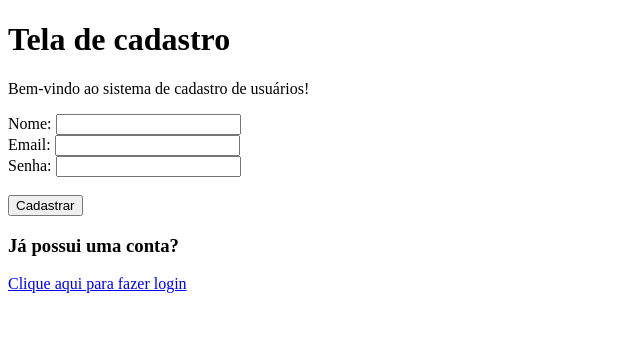
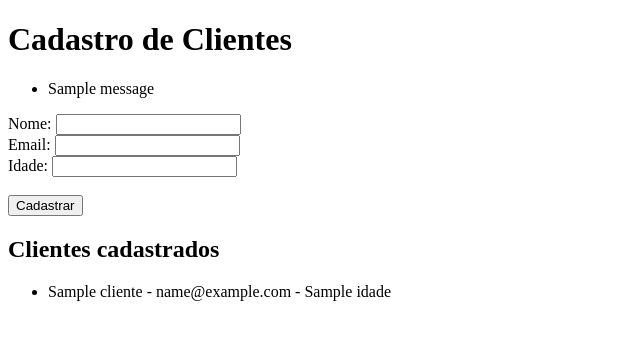
Before and after one commit to Lfelix05/qualidade-teste-software, a Flask app: template v2_refatorado/templates/index.html in a window 1280 px wide. Shown: the top 340 px of the page, without its empty margins (0-640 px from the left). Run offline with Flask 3, Linux system fonts and the light colour scheme; the template is opened without the code that fills it: most values are stand-ins (such as "Sample title", 1, 10 or a date in 2020); one stand-in notice (Sample message) is shown.

Commit message:
Refactor app: add v2 services, repo, tests
Introduce a refactored v2 app with proper layering and tests. Added services/ (clientes_service) with validation and DadosInvalidosError, repository/ (clientes_repository) for SQLite access, and updated templates (index.html) to show/list clients and flash messages. Updated v2 app to use the service/repository, create DB table on startup, and handle registrations. Added conftest to include v2_refatorado on sys.path and pytest tests for validar_dados. Replaced v1 demo with a simple Flask demo app and removed unused login.html.

```diff
--- /dev/null
+++ b/conftest.py
@@ -0,0 +1,4 @@
+import os
+import sys
+
+sys.path.insert(0, os.path.join(os.path.dirname(__file__), 'v2_refatorado'))
--- a/v1_com_problemas/app.py
+++ b/v1_com_problemas/app.py
@@ -1,58 +1,43 @@
-import os
+from flask import Flask, request
+import sqlite3
 
-class user:
-    def __init__(self, name, email, password):
-        self.name = name
-        self.email = email
-        self.password = password
+app = Flask(__name__)
 
-    users = []
+conn = sqlite3.connect('clientes.db', check_same_thread=False)
+conn.execute('CREATE TABLE IF NOT EXISTS clientes (id INTEGER PRIMARY KEY AUTOINCREMENT, nome TEXT, email TEXT, idade TEXT)')
+conn.commit()
 
-    def add_user(self):
-        self.users.append(self)
 
-    @classmethod
-    def get_users(cls):
-        return cls.users
+@app.route('/')
+def index():
+    linhas = conn.execute('SELECT nome, email, idade FROM clientes').fetchall()
 
-    @classmethod
-    def login(cls, email, password):
-        for user in cls.users:
-            if user.email == email and user.password == password:
-                return True
-        return False
+    html = '<h1>Cadastro de Clientes</h1>'
+    html += '<form method="POST" action="/cadastrar">'
+    html += 'Nome: <input name="nome"><br>'
+    html += 'Email: <input name="email"><br>'
+    html += 'Idade: <input name="idade"><br>'
+    html += '<input type="submit" value="Cadastrar">'
+    html += '</form>'
+    html += '<h2>Clientes cadastrados</h2><ul>'
+    for linha in linhas:
+        html += f'<li>{linha[0]} - {linha[1]} - {linha[2]}</li>'
+    html += '</ul>'
+    return html
 
-def main():
-    print("Bem vindo ao sistema de cadastro de usuários!")
-    print("Digite 1 para cadastrar um novo usuário.")
-    print("Digite 2 para fazer login.")
-    print("Digite 3 para sair.")
-    input_option = input(" ")
-    match input_option:
-        case "1":
-            name = input("Digite seu nome: ")
-            email = input("Digite seu email: ")
-            password = input("Digite sua senha: ")
-            new_user = user(name, email, password)
-            new_user.add_user()
-            os.system('cls' if os.name == 'nt' else 'clear')
-            print("Usuário cadastrado com sucesso!")
-            main()
-        case "2":
-            email = input("Digite seu email: ")
-            password = input("Digite sua senha: ")
-            if user.login(email, password):
-                os.system('cls' if os.name == 'nt' else 'clear')
-                print(f"Olá {user.get_users()[0].name}! Login realizado com sucesso!")
-                exit()
-            else:
-                os.system('cls' if os.name == 'nt' else 'clear')
-                print("Email ou senha incorretos.")
-            main()
-        case "3":
-            os.system('cls' if os.name == 'nt' else 'clear')
-            print("Saindo do sistema...")
-            exit()
 
-if __name__ == "__main__":
-    main()
+@app.route('/cadastrar', methods=['POST'])
+def cadastrar():
+    n = request.form['nome']
+    e = request.form['email']
+    i = request.form['idade']
+
+    query = "INSERT INTO clientes (nome, email, idade) VALUES ('" + n + "', '" + e + "', '" + i + "')"
+    conn.execute(query)
+    conn.commit()
+
+    return f'<p>Cliente {n} cadastrado com sucesso!</p><a href="/">Voltar</a>'
+
+
+if __name__ == '__main__':
+    app.run(debug=True)
--- a/v2_refatorado/app.py
+++ b/v2_refatorado/app.py
@@ -1,67 +1,35 @@
-import bcrypt
-from flask import Flask, request, jsonify, render_template
+from flask import Flask, request, render_template, redirect, url_for, flash
+
+from services import clientes_service
+from services.clientes_service import DadosInvalidosError
+from repository import clientes_repository
 
 app = Flask(__name__)
+app.secret_key = 'chave-secreta-apenas-para-fins-didaticos'
+
+clientes_repository.criar_tabela()
+
 
 @app.route('/')
 def index():
-    return render_template('index.html')
-
-@app.route('/login.html')
-def login_page():
-    return render_template('login.html')
-
-class user:
-    def __init__(self, name, email, password):
-        self.name = name
-        self.email = email
-        self.password = password
-
-    users = []
-
-    @app.route('/register', methods=['POST'])
-    def register():
-        data = request.get_json()
-        name = data.get('name')
-        email = data.get('email')
-        password = data.get('password')
-
-        new_user = user(name, email, password)
-        return new_user.add_user()
-
-    @app.route('/add_user', methods=['POST'])
-    def add_user(self, password):
-        password_bytes = password.encode('utf-8')
-        hashed_password = bcrypt.hashpw(password_bytes, bcrypt.gensalt())
-        self.password = hashed_password
-
-        if len(self.email) < 5 or len(self.password) < 8:
-            return jsonify({"message": "Email ou senha inválidos."}), 400
-
-        if self.email in [user.email for user in self.users]:
-            return jsonify({"message": "Usuário já cadastrado."}), 400
-        elif not self.name or not self.email or not self.password:
-            return jsonify({"message": "Todos os campos são obrigatórios."}), 400
-        else:
-            if len(self.name) < 3:
-                return jsonify({"message": "Nome deve ter pelo menos 3 caracteres."}), 400
-            else:
-                self.users.append(self)
-                return jsonify({"message": "Usuário cadastrado com sucesso."}), 201
-
-    @app.route('/get_users', methods=['GET'])
-    @classmethod
-    def get_users(cls):
-        return cls.users
-
-    @app.route('/login', methods=['POST'])
-    @classmethod
-    def login(cls, email, password):
-        for user in cls.users:
-            if user.email == email and bcrypt.checkpw(password.encode('utf-8'), user.password):
-                return True
-        return False
+    clientes = clientes_service.listar_clientes()
+    return render_template('index.html', clientes=clientes)
 
 
-if __name__ == "__main__":
-    app.run(debug=True)
+@app.route('/cadastrar', methods=['POST'])
+def cadastrar():
+    nome = request.form.get('nome')
+    email = request.form.get('email')
+    idade = request.form.get('idade')
+
+    try:
+        clientes_service.cadastrar_cliente(nome, email, idade)
+        flash('Cliente cadastrado com sucesso!', 'sucesso')
+    except DadosInvalidosError as erro:
+        flash(str(erro), 'erro')
+
+    return redirect(url_for('index'))
+
+
+if __name__ == '__main__':
+    app.run(debug=False)
--- a/v2_refatorado/templates/index.html
+++ b/v2_refatorado/templates/index.html
@@ -3,31 +3,39 @@
   <head>
     <meta charset="UTF-8" />
     <meta name="viewport" content="width=device-width, initial-scale=1.0" />
-    <title>Home Screen</title>
+    <title>Cadastro de Clientes</title>
   </head>
   <body>
-    <container>
-      <h1>Tela de cadastro</h1>
-      <p>Bem-vindo ao sistema de cadastro de usuários!</p>
+    <h1>Cadastro de Clientes</h1>
 
-      <div>
-        <form action="register" method="post">
-          <label for="name">Nome:</label>
-          <input type="text" id="name" name="name" required /><br />
+    {% with mensagens = get_flashed_messages(with_categories=true) %}
+      {% if mensagens %}
+        <ul>
+          {% for categoria, mensagem in mensagens %}
+            <li>{{ mensagem }}</li>
+          {% endfor %}
+        </ul>
+      {% endif %}
+    {% endwith %}
 
-          <label for="email">Email:</label>
-          <input type="email" id="email" name="email" required /><br />
+    <form action="{{ url_for('cadastrar') }}" method="post" novalidate>
+      <label for="nome">Nome:</label>
+      <input type="text" id="nome" name="nome" /><br />
 
-          <label for="password">Senha:</label>
-          <input type="password" id="password" name="password" required /><br />
-            <br>
-          <button type="submit">Cadastrar</button>
-          </form>
-      </div>
-    </container>
-    <div>
-      <h3>Já possui uma conta?</h3>
-      <a href="login.html">Clique aqui para fazer login</a>
-    </div>
+      <label for="email">Email:</label>
+      <input type="email" id="email" name="email" /><br />
+
+      <label for="idade">Idade:</label>
+      <input type="number" id="idade" name="idade" /><br /><br />
+
+      <button type="submit">Cadastrar</button>
+    </form>
+
+    <h2>Clientes cadastrados</h2>
+    <ul>
+      {% for nome, email, idade in clientes %}
+        <li>{{ nome }} - {{ email }} - {{ idade }}</li>
+      {% endfor %}
+    </ul>
   </body>
 </html>
```
Also changed, not shown: tests/test_cadastro.py (added, +27 -0 lines), v2_refatorado/repository/clientes_repository.py (added, +35 -0 lines), v2_refatorado/services/clientes_service.py (added, +38 -0 lines), v2_refatorado/templates/login.html (deleted, +0 -31 lines).
